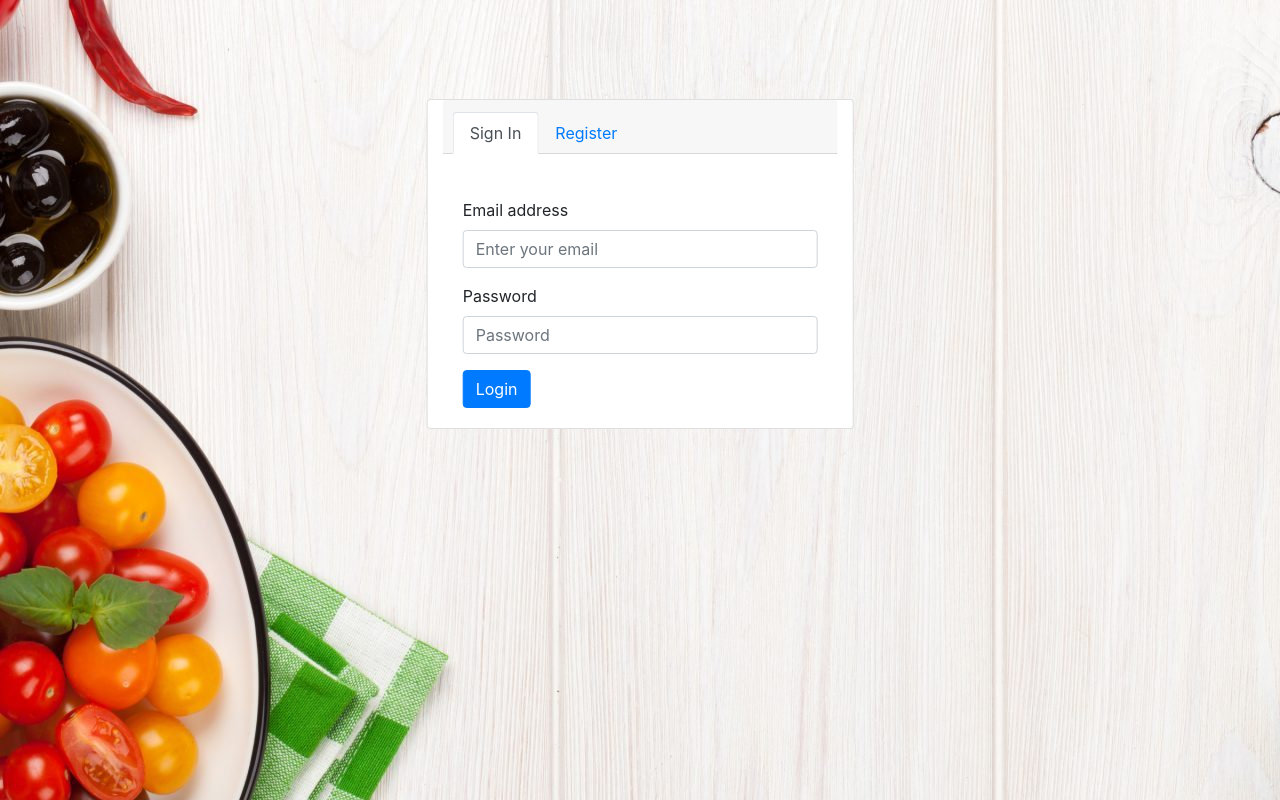
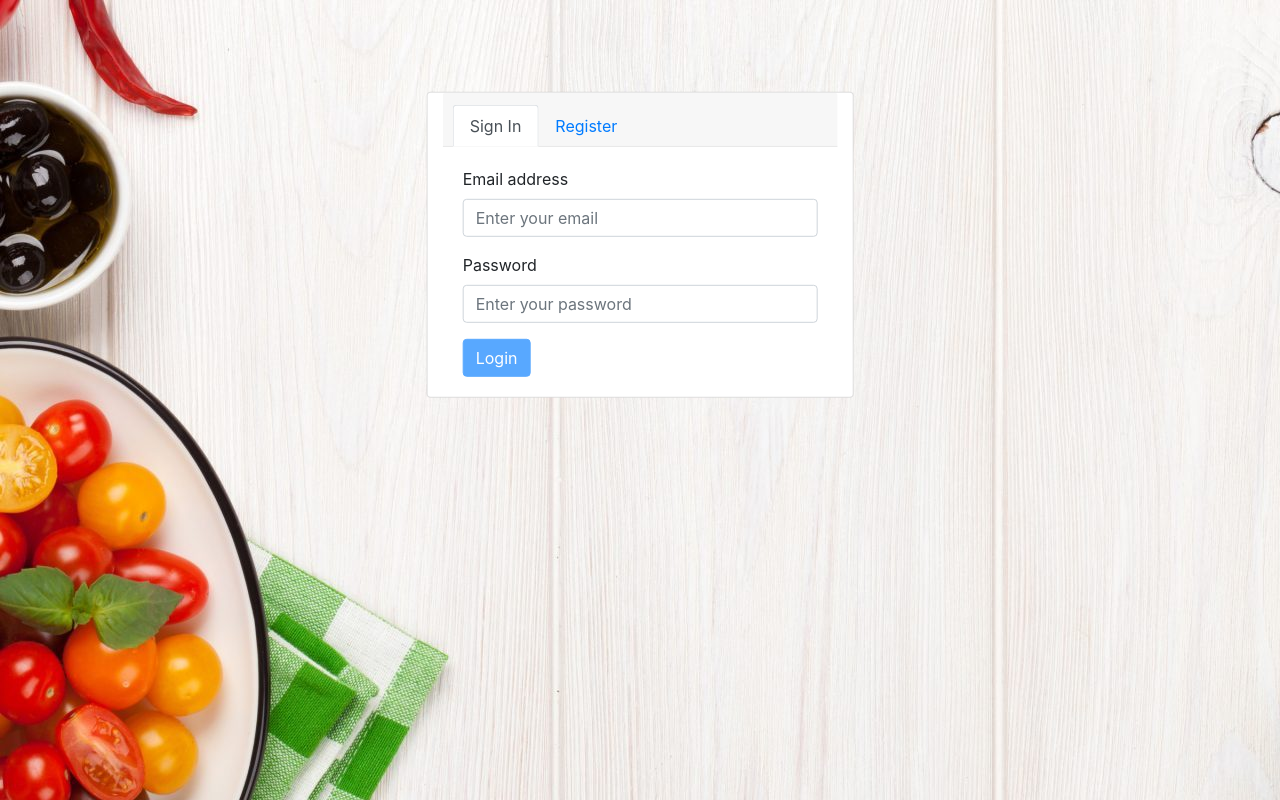
Before and after one commit to dc480506/Food-Blogging-Website, an Angular app in the folder fbw-frontend/: page /login in a window 1280 px wide. Built offline with nearby package versions, Linux system fonts and the light colour scheme.

Commit message:
Validation done for Login Form.

```diff
--- a/fbw-frontend/angular.json
+++ b/fbw-frontend/angular.json
@@ -1,5 +1,8 @@
 {
   "$schema": "./node_modules/@angular/cli/lib/config/schema.json",
+  "cli": {
+    "analytics": "0864ef72-786c-476b-87ff-a0423dc7c5aa"
+  },
   "version": 1,
   "newProjectRoot": "projects",
   "projects": {
--- a/fbw-frontend/src/app/app.module.ts
+++ b/fbw-frontend/src/app/app.module.ts
@@ -7,6 +7,7 @@ import { SignInComponent } from './user/sign-in/sign-in.component';
 import { SignUpComponent } from './user/sign-up/sign-up.component';
 import { UserComponent } from './user/user.component';
 import { AppNavigationComponent } from './app-navigation/app-navigation.component';
+import { FormsModule } from '@angular/forms';
 
 @NgModule({
   declarations: [
@@ -18,7 +19,8 @@ import { AppNavigationComponent } from './app-navigation/app-navigation.componen
   ],
   imports: [
     BrowserModule,
-    AppRoutingModule
+    AppRoutingModule,
+    FormsModule
   ],
   providers: [],
   bootstrap: [AppComponent]
--- a/fbw-frontend/src/app/user/sign-in/sign-in.component.html
+++ b/fbw-frontend/src/app/user/sign-in/sign-in.component.html
@@ -1,14 +1,43 @@
 <div class="card-body">
-  <img >
-  <form>
+  <!-- <img > -->
+  <form #f="ngForm" (ngSubmit)="submit(f)">
     <div class="form-group">
       <label for="email">Email address</label>
-      <input type="email" class="form-control" name="email" id="email" placeholder="Enter your email">
+      <input
+      required
+      pattern="[a-z0-9._%+-]+@[a-z0-9.-]+\.[a-z]{2,4}$"
+      ngModel
+      #email="ngModel" (change)="log(email)"
+      type="email" class="form-control"
+      name="email" id="email"
+      placeholder="Enter your email">
+      <div class='alert alert-danger' *ngIf="email.touched && email.invalid">
+        <div *ngIf="email.errors?.required">
+          Email address is required.
+        </div>
+        <div *ngIf="email.errors?.pattern">
+          Email address is invalid.
+        </div>
+      </div>
     </div>
     <div class="form-group">
-      <label for="password">Password</label>
-      <input type="password" class="form-control" name="password" id="password" placeholder="Password">
+      <label for="Password">Password</label>
+      <input
+      required minlength="7" maxlength="16"
+      ngModel
+      #password="ngModel"
+      type="text" class="form-control"
+      name="password" id="password"
+      placeholder="Enter your password">
+      <div class='alert alert-danger' *ngIf="password.touched && password.invalid">
+        <div *ngIf="password.errors?.required">
+          Password is required.
+        </div>
+        <div *ngIf="password.errors?.minlength">
+          Password should be of minimum length {{ password.errors?.minlength.requiredLength }}.
+        </div>
+      </div>
     </div>
-    <button type="submit" class="btn btn-primary">Login</button>
+    <button class="btn btn-primary" [disabled]="f.invalid">Login</button>
   </form>
 </div>
--- a/fbw-frontend/src/app/user/sign-in/sign-in.component.ts
+++ b/fbw-frontend/src/app/user/sign-in/sign-in.component.ts
@@ -1,15 +1,11 @@
-import { Component, OnInit } from '@angular/core';
-
+import { Component } from '@angular/core';
 @Component({
   selector: 'app-sign-in',
   templateUrl: './sign-in.component.html',
   styleUrls: ['./sign-in.component.css']
 })
-export class SignInComponent implements OnInit {
+export class SignInComponent{
+  log(x:any){ console.log(x);}
 
-  constructor() { }
-
-  ngOnInit(): void {
-  }
-
+  submit(f:any){  console.log(f.value);}
 }
```
